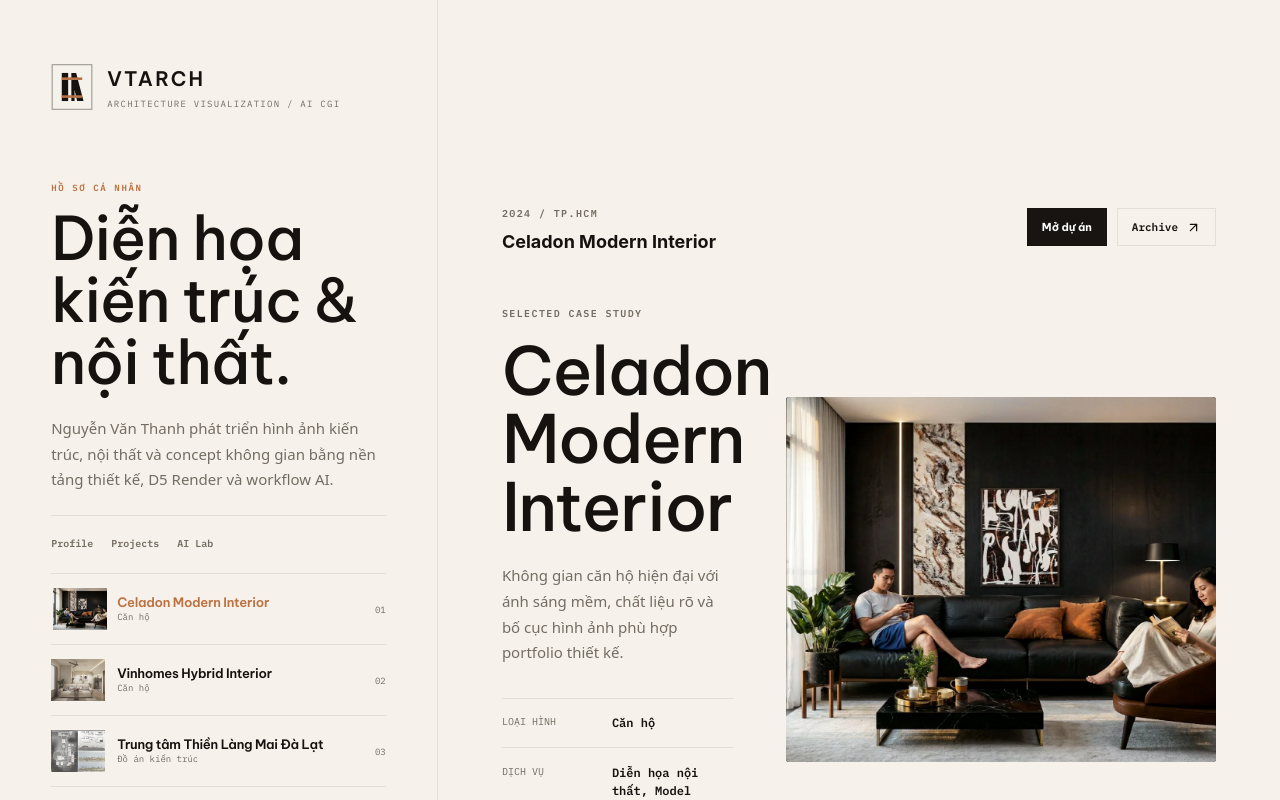
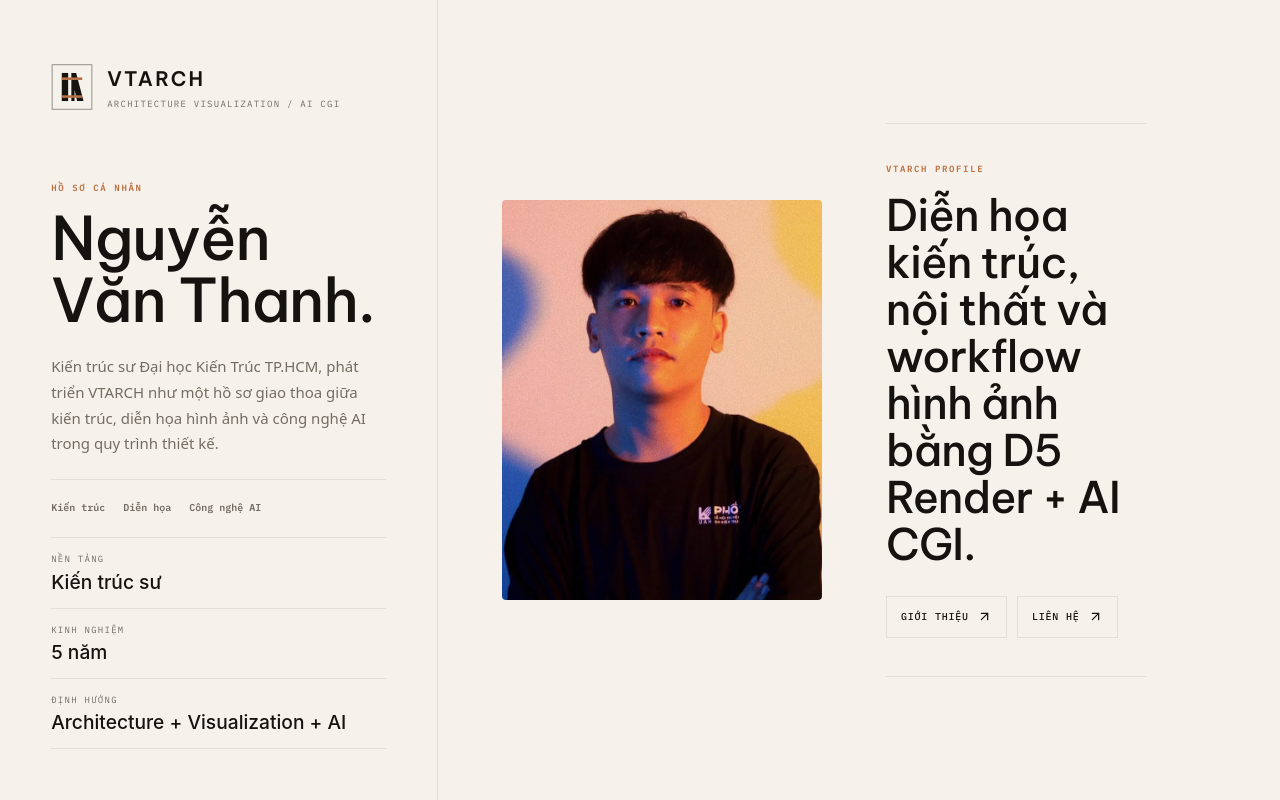
Before and after one commit to datavtarch/datavtarch.github.io, a React (Vite) app: page / in a window 1280 px wide. Shown: the top 800 px of the page. Built offline with nearby package versions, Linux system fonts and the light colour scheme.

Commit message:
style(design): reorder home as personal portfolio

```diff
--- a/src/pages/Home.jsx
+++ b/src/pages/Home.jsx
@@ -2,7 +2,7 @@ import React, { useMemo, useState } from 'react';
 import { Link } from 'react-router-dom';
 import { ArrowUpRight, Mail } from 'lucide-react';
 import { BrandMark } from '../components/Brand';
-import { INSIGHTS, PROJECTS_DATA } from '../data/constants';
+import { IMAGES, INSIGHTS, PROJECTS_DATA } from '../data/constants';
 
 const selectedProjectIds = [3, 4, 0, 2, 5, 17];
 
@@ -41,79 +41,44 @@ const Home = ({ setSelectedProject }) => {
 
           <div className="studio-index-intro">
             <p>Hồ sơ cá nhân</p>
-            <h1>Diễn họa kiến trúc & nội thất.</h1>
+            <h1>Nguyễn Văn Thanh.</h1>
             <span>
-              Nguyễn Văn Thanh phát triển hình ảnh kiến trúc, nội thất và concept không gian bằng nền tảng thiết kế,
-              D5 Render và workflow AI.
+              Kiến trúc sư Đại học Kiến Trúc TP.HCM, phát triển VTARCH như một hồ sơ giao thoa giữa kiến trúc,
+              diễn họa hình ảnh và công nghệ AI trong quy trình thiết kế.
             </span>
           </div>
 
           <button type="button" className="studio-mobile-featured" onClick={() => setSelectedProject(activeProject)}>
-            <img src={activeProject.image} alt={activeProject.title} loading="eager" decoding="async" />
+            <img src={IMAGES.portrait} alt="Nguyễn Văn Thanh - VTARCH" loading="eager" decoding="async" />
             <span>
-              <em>Selected work</em>
-              <strong>{activeProject.title}</strong>
+              <em>Founder / Architect</em>
+              <strong>Architecture Visualization / D5 / AI CGI</strong>
             </span>
           </button>
 
           <div className="studio-index-tabs" aria-label="Năng lực VTARCH">
-            <span>Profile</span>
-            <span>Projects</span>
-            <span>AI Lab</span>
+            <span>Kiến trúc</span>
+            <span>Diễn họa</span>
+            <span>Công nghệ AI</span>
           </div>
 
-          <div className="studio-project-list">
-            {projects.map((project, index) => (
-              <button
-                key={project.id}
-                type="button"
-                className={activeProject.id === project.id ? 'is-active' : ''}
-                onClick={() => setActiveProject(project)}
-              >
-                <img src={project.image} alt="" loading={index < 2 ? 'eager' : 'lazy'} decoding="async" />
-                <span>
-                  <strong>{project.title}</strong>
-                  <em>{project.type}</em>
-                </span>
-                <small>{String(index + 1).padStart(2, '0')}</small>
-              </button>
-            ))}
+          <div className="studio-profile-facts" aria-label="Thông tin Nguyễn Văn Thanh">
+            <div><span>Nền tảng</span><strong>Kiến trúc sư</strong></div>
+            <div><span>Kinh nghiệm</span><strong>5 năm</strong></div>
+            <div><span>Định hướng</span><strong>Architecture + Visualization + AI</strong></div>
           </div>
         </aside>
 
         <section className="studio-preview">
-          <div className="studio-preview-topbar">
+          <div className="studio-profile-portrait">
+            <img src={IMAGES.portrait} alt="Nguyễn Văn Thanh - VTARCH" loading="eager" decoding="async" />
+          </div>
+          <article className="studio-profile-panel">
+            <p>VTARCH profile</p>
+            <h2>Diễn họa kiến trúc, nội thất và workflow hình ảnh bằng D5 Render + AI CGI.</h2>
             <div>
-              <span>{activeProject.year} / {activeProject.location}</span>
-              <strong>{activeProject.title}</strong>
-            </div>
-            <div>
-              <button type="button" onClick={() => setSelectedProject(activeProject)}>Mở dự án</button>
-              <Link to="/portfolio">Archive <ArrowUpRight size={15} /></Link>
-            </div>
-          </div>
-
-          <article className="studio-browser-frame">
-            <div className="studio-browser-bar" aria-hidden="true">
-              <span />
-              <span />
-              <span />
-              <strong>vtarch.profile/{activeProject.id}</strong>
-            </div>
-
-            <div className="studio-browser-content">
-              <div className="studio-browser-copy">
-                <p>Selected case study</p>
-                <h2>{activeProject.title}</h2>
-                <span>{activeProject.desc}</span>
-                <dl>
-                  <div><dt>Loại hình</dt><dd>{activeProject.type}</dd></div>
-                  <div><dt>Dịch vụ</dt><dd>{activeProject.services.join(', ')}</dd></div>
-                </dl>
-              </div>
-              <button type="button" className="studio-browser-image" onClick={() => setSelectedProject(activeProject)}>
-                <img src={activeProject.image} alt={activeProject.title} loading="eager" />
-              </button>
+              <Link to="/about">Giới thiệu <ArrowUpRight size={15} /></Link>
+              <Link to="/contact">Liên hệ <ArrowUpRight size={15} /></Link>
             </div>
           </article>
         </section>
@@ -147,12 +112,26 @@ const Home = ({ setSelectedProject }) => {
       <section className="studio-section section-shell">
         <div className="studio-section-head">
           <span>Dự án</span>
-          <h2>Hình ảnh vẫn là trung tâm của hồ sơ.</h2>
+          <h2>Dự án là phần minh chứng cho cách làm hình ảnh.</h2>
+        </div>
+        <div className="studio-project-selector">
+          {projects.slice(0, 6).map((project, index) => (
+            <button
+              key={project.id}
+              type="button"
+              className={activeProject.id === project.id ? 'is-active' : ''}
+              onClick={() => setActiveProject(project)}
+            >
+              <span>{String(index + 1).padStart(2, '0')}</span>
+              <strong>{project.title}</strong>
+              <em>{project.type}</em>
+            </button>
+          ))}
         </div>
         <div className="studio-work-grid">
-          {projects.slice(0, 4).map((project, index) => (
+          {projects.slice(0, 4).map((project) => (
             <button key={project.id} type="button" onClick={() => setSelectedProject(project)}>
-              <img src={project.image} alt={project.title} loading={index < 2 ? 'eager' : 'lazy'} decoding="async" />
+              <img src={project.image} alt={project.title} loading="eager" decoding="async" />
               <span>{project.year}</span>
               <strong>{project.title}</strong>
             </button>
```
Also changed, not shown: src/index.css.
